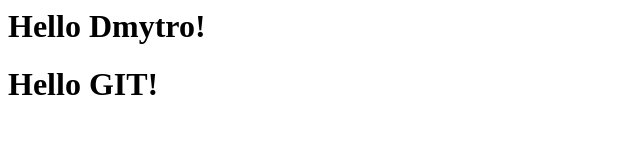
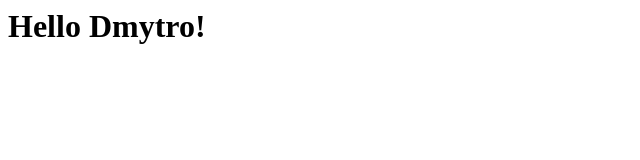
Before and after one commit to DmytroGoncharov/Hi, a plain HTML site: page index.html in a window 1280 px wide. Shown: the whole page, without its empty margins (0-640 px from the left). Drawn offline with Linux system fonts and the light colour scheme.

Commit message:
Revert "1.1"
This reverts commit 31234b36681ead9de3f1dad332ce45f478fbf0d4.

```diff
--- a/index.html
+++ b/index.html
@@ -1,2 +1 @@
 <h1>Hello Dmytro!</h1>
-<h1>Hello GIT!</h1>
```
Also changed, not shown: test.txt.
